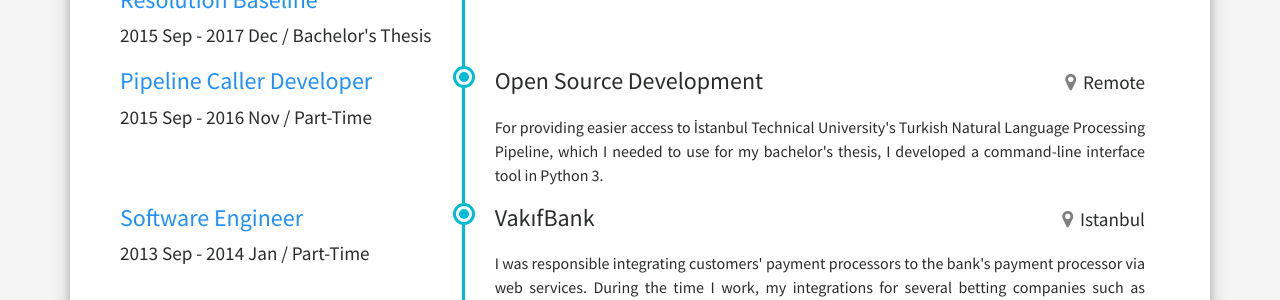
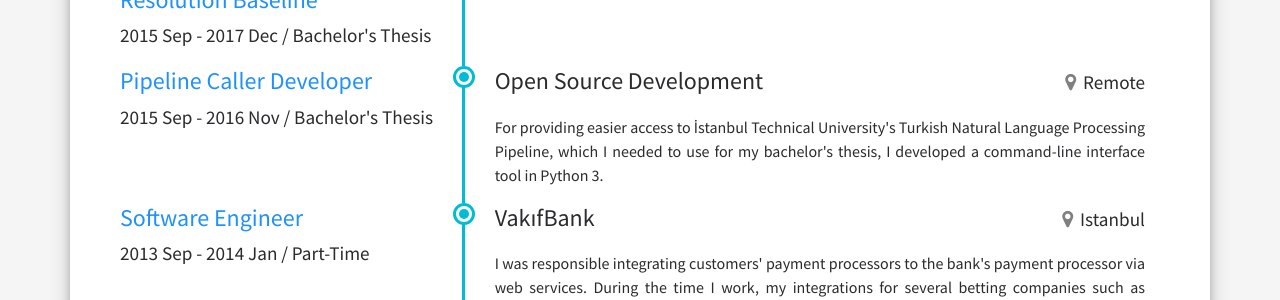
Before and after one commit to ferittuncer/ferittuncer.github.io, a Jekyll site: the page built from index.html, in a window 1280 px wide and 900 px high, scrolled down 879 px. Shown: the part 155-455 px from the top of the window. Built offline with Jekyll 4.4.1, drawn with Linux system fonts in a browser that asks for light colours; a style sheet for code colours, icons or effects is not loaded.

Commit message:
Update experiences.yaml

```diff
--- a/_data/experiences.yaml
+++ b/_data/experiences.yaml
@@ -7,7 +7,7 @@
     TODO
 
 - title: Pipeline Caller Developer
-  period: 2015 Sep - 2016 Nov / Part-Time
+  period: 2015 Sep - 2016 Nov / Bachelor's Thesis
   company: Open Source Development
   location: Remote
   description: >
```
